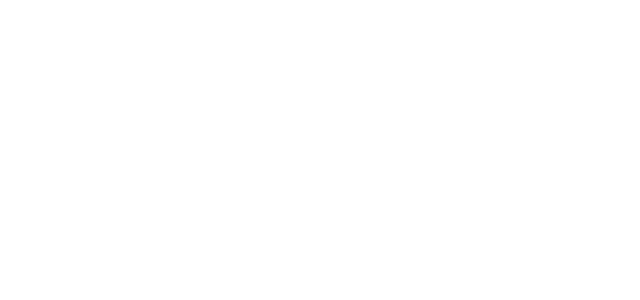
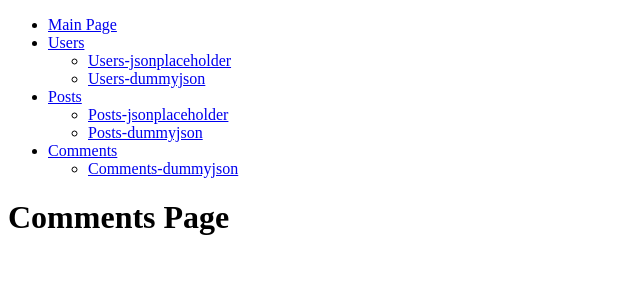
Before and after one commit to nazaryusypovych/react-december-2025, a React (Vite) app: page /comments in a window 1280 px wide. Shown: the top 300 px of the page, without its empty margins (0-640 px from the left). Built offline with nearby package versions, Linux system fonts and the light colour scheme.

Commit message:
Homework 3 - task 2

```diff
--- a/package.json
+++ b/package.json
@@ -11,7 +11,8 @@
   },
   "dependencies": {
     "react": "^19.2.0",
-    "react-dom": "^19.2.0"
+    "react-dom": "^19.2.0",
+    "react-router": "^7.12.0"
   },
   "devDependencies": {
     "@eslint/js": "^9.39.1",
--- /dev/null
+++ b/src/componens/MenuComponent.tsx
@@ -0,0 +1,38 @@
+import {Link} from "react-router";
+
+
+const MenuComponent = () => {
+    return (
+        <div>
+
+
+            <ul>
+                <li><Link to="/main">Main Page</Link></li>
+                <li><Link to="/users">Users</Link>
+                    <ul>
+                        <li><Link to="/users/jsonplaceholder">Users-jsonplaceholder</Link></li>
+                        <li><Link to="/users/dummyjson">Users-dummyjson</Link></li>
+                    </ul>
+
+                </li>
+                <li><Link to="/posts">Posts</Link>
+                    <ul>
+                        <li><Link to="/posts/jsonplaceholder">Posts-jsonplaceholder</Link></li>
+                        <li><Link to="/posts/dummyjson">Posts-dummyjson</Link></li>
+                    </ul>
+
+                </li>
+                <li><Link to="/comments">Comments</Link>
+                    <ul>
+                        <li><Link to="/comments/dummyjson">Comments-dummyjson</Link></li>
+                    </ul>
+
+                </li>
+
+            </ul>
+
+        </div>
+    );
+};
+
+export default MenuComponent;
--- a/src/main.tsx
+++ b/src/main.tsx
@@ -1,7 +1,44 @@
 import { createRoot } from 'react-dom/client'
 import './index.css'
-import App from './App.tsx'
+import {createBrowserRouter, RouterProvider} from "react-router";
+import MainPage from "./page/MainPage.tsx";
+import UsersPage from "./page/UsersPage.tsx";
+import PostsPage from "./page/PostsPage.tsx";
+import CommentsPage from "./page/CommentsPage.tsx";
+import MainRender from "./render/MainRender.tsx";
+
+
+const router = createBrowserRouter([
+
+    {
+        path: "/", element: <MainRender/>, children:[
+            {path: "main", element: <MainPage/>},
+            {path: "users/", element: <UsersPage/>, children:[
+                    {path: "jsonplaceholder", element: <div>user-jsonplaceholder</div>},
+                    {path: "dummyjson", element: <div>user-dummyjson</div>}
+
+                ]
+            },
+            {path: "posts/", element: <PostsPage/>, children:[
+                    {path: "jsonplaceholder", element: <div>posts-jsonplaceholder</div>},
+                    {path: "dummyjson", element: <div>posts-dummyjson</div>}
+
+                ]
+            },
+            {path: "comments/", element: <CommentsPage/>, children:[
+                    {path: "dummyjson", element: <div>comments-dummyjson</div>}
+                ]
+            },
+
+
+        ]
+    }
+
+
+])
+
+
 
 createRoot(document.getElementById('root')!).render(
-    <App />
+    <RouterProvider router={router} />
 )
--- /dev/null
+++ b/src/page/CommentsPage.tsx
@@ -0,0 +1,15 @@
+import {Outlet} from "react-router";
+
+
+const CommentsPage = () => {
+    return (
+        <div>
+
+            <h1>Comments Page</h1>
+            <Outlet/>
+
+        </div>
+    );
+};
+
+export default CommentsPage;
--- /dev/null
+++ b/src/page/MainPage.tsx
@@ -0,0 +1,17 @@
+
+
+
+const MainPage = () => {
+    return (
+        <div>
+            <h1>Main Page</h1>
+
+
+
+
+
+        </div>
+    );
+};
+
+export default MainPage;
--- /dev/null
+++ b/src/page/PostsPage.tsx
@@ -0,0 +1,15 @@
+import {Outlet} from "react-router";
+
+
+const PostsPage = () => {
+    return (
+        <div>
+
+            <h1>Posts Page</h1>
+            <Outlet/>
+
+        </div>
+    );
+};
+
+export default PostsPage;
--- /dev/null
+++ b/src/page/UsersPage.tsx
@@ -0,0 +1,15 @@
+import {Outlet} from "react-router";
+
+
+const UsersPage = () => {
+    return (
+        <div>
+
+            <h1>Users Page</h1>
+            <Outlet/>
+
+        </div>
+    );
+};
+
+export default UsersPage;
--- /dev/null
+++ b/src/render/MainRender.tsx
@@ -0,0 +1,17 @@
+import MenuComponent from "../componens/MenuComponent.tsx";
+import {Outlet} from "react-router";
+
+
+const MainRender = () => {
+    return (
+        <div>
+           <MenuComponent />
+
+            <Outlet />
+
+
+        </div>
+    );
+};
+
+export default MainRender;
```
